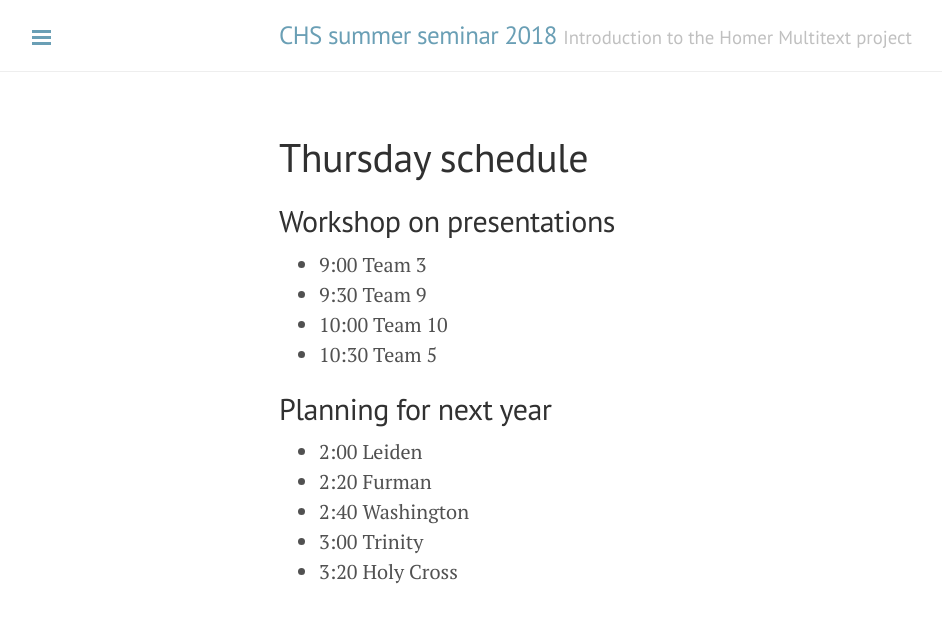
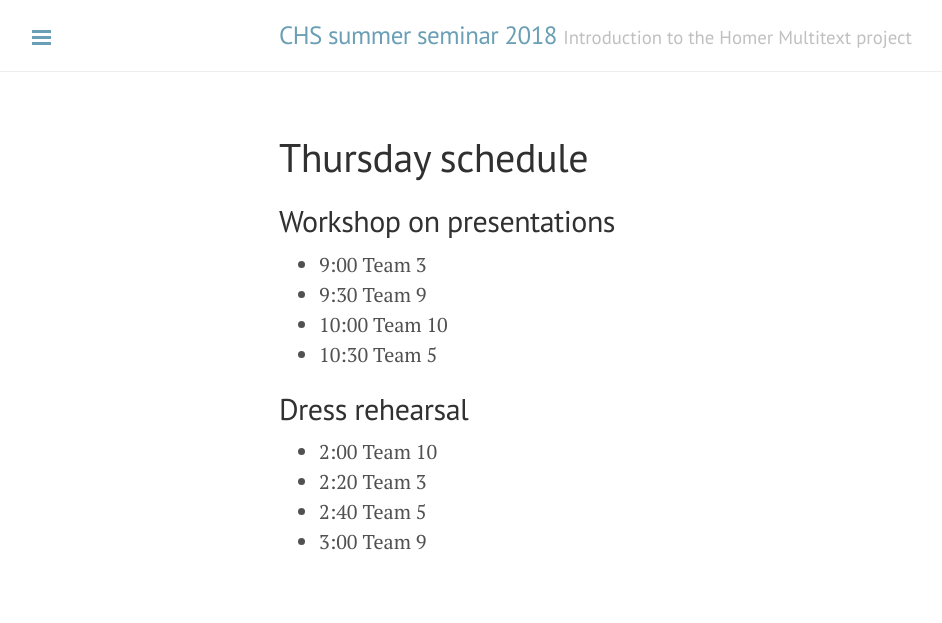
Before and after one commit to homermultitext/chsseminar, a Jekyll site: the page built from docs/thurs-sched.md, in a window 1280 px wide. Shown: the top 623 px of the page, without its empty margins (1-943 px from the left). Built offline with Jekyll 4.4.1, drawn with Linux system fonts in a browser that asks for light colours.

Commit message:
Update thurs-schedule

```diff
--- a/docs/thurs-sched.md
+++ b/docs/thurs-sched.md
@@ -11,10 +11,9 @@ title: "Thursday schedule"
 -  10:00 Team 10
 -  10:30  Team 5
 
-## Planning for next year
+## Dress rehearsal
 
--  2:00 Leiden
--  2:20 Furman
--  2:40 Washington
--  3:00 Trinity
--  3:20 Holy Cross
+-  2:00 Team 10
+-  2:20 Team 3
+-  2:40 Team 5
+-  3:00 Team 9
```
